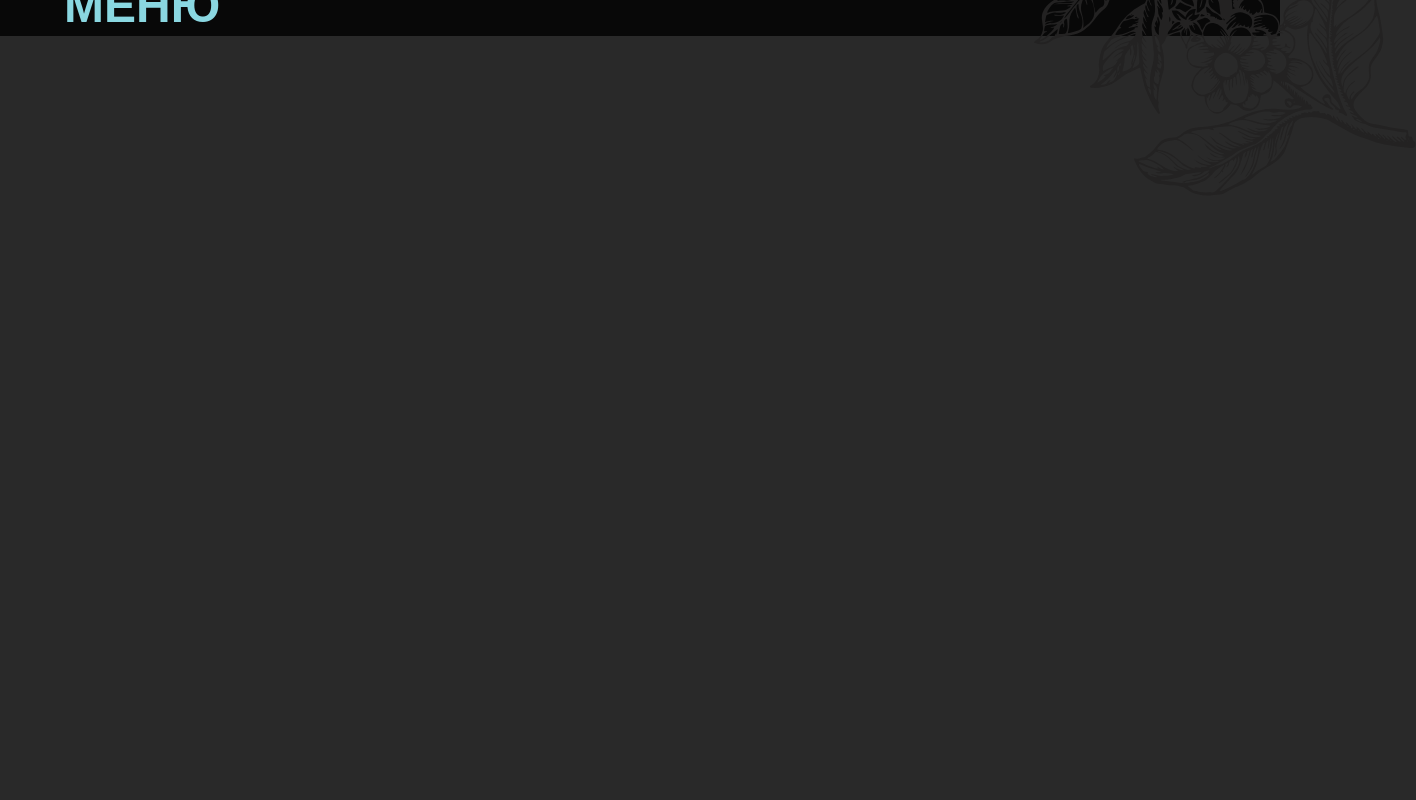
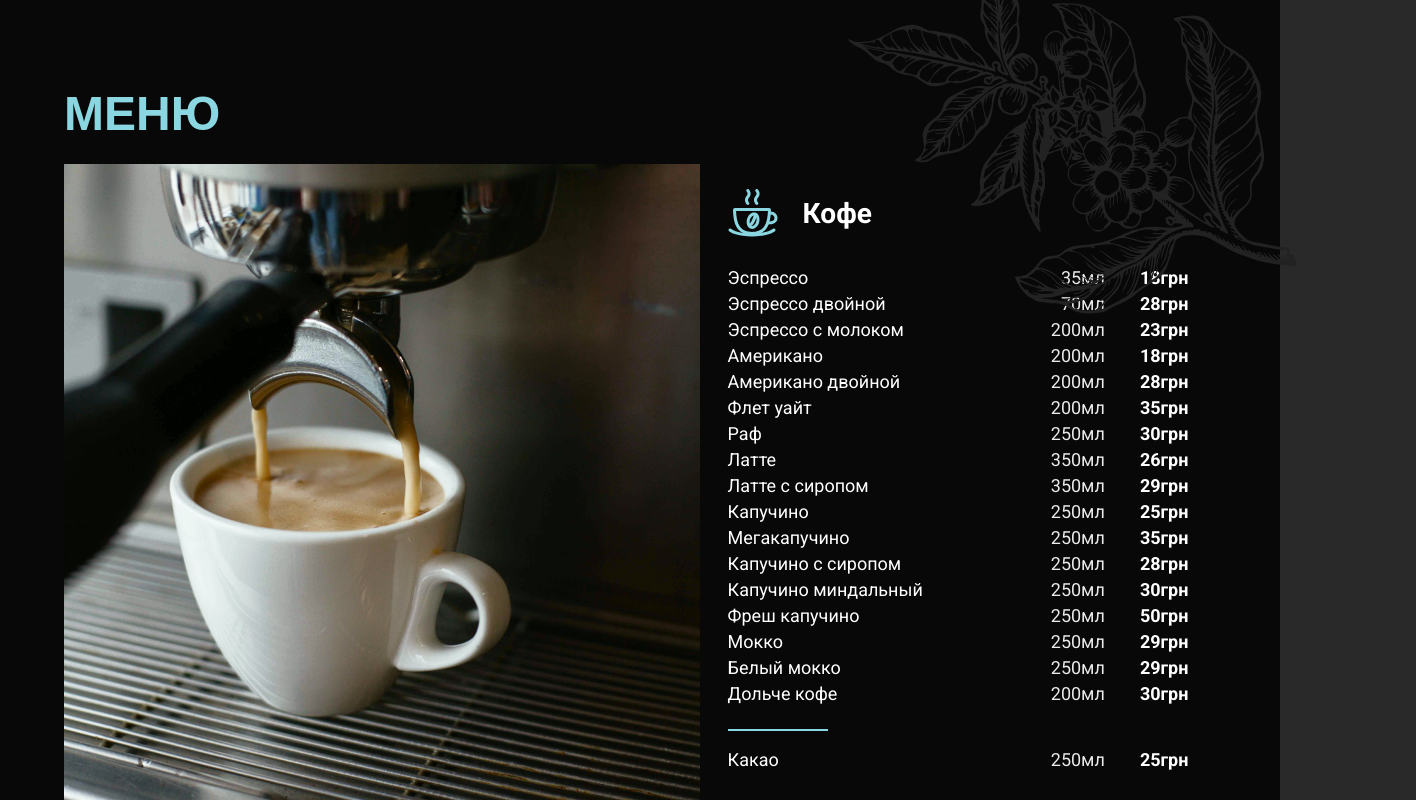
Before and after one commit to Juliet-Manoilo/Coffee-Shop-Vue, a Vue app: page / in a window 1280 px wide. Shown: the part 1143-1943 px from the top of the page, 1416 px wide, since content can reach past the window. Before the commit the page ends 1339 px from the top, so only its background shows below. Built offline with nearby package versions, Linux system fonts and the light colour scheme.

Commit message:
:construction: section added

```diff
--- a/src/components/icons/Coffeemachine.vue
+++ b/src/components/icons/Coffeemachine.vue
@@ -6,7 +6,6 @@
     fill="none"
     xmlns="http://www.w3.org/2000/svg"
   >
-    <defs>
     <path
       fill-rule="evenodd"
       clip-rule="evenodd"
@@ -85,7 +84,6 @@
       d="M38.5769 49.4898C37.9233 48.9945 37.7963 48.0473 38.2933 47.3742C39.3013 46.0089 40.4235 44.3894 41.5268 40.3946C41.7499 39.5869 42.5713 39.1059 43.3615 39.3204C44.1517 39.5348 44.6114 40.3635 44.3884 41.1712C43.1663 45.5959 41.8513 47.5548 40.6602 49.168C40.1632 49.8411 39.2305 49.9852 38.5769 49.4898Z"
       fill="#8AD7E1"
     />
-    </defs>
   </svg>
 </template>
 
--- a/src/components/icons/Icons.vue
+++ b/src/components/icons/Icons.vue
@@ -13,7 +13,7 @@ export default {
   components: {
     [getName("location")]: () => import("./Location.vue"),
     [getName("tracery")]: () => import("./tracery.vue"),
-    [getName("coffeemachine")]: () => import("./Coffeemachine"),
+    [getName("coffeemachine")]: () => import("./Coffeemachine.vue"),
     [getName("crescent")]: () => import("./crescent.vue"),
     [getName("gift")]: () => import("./Gift.vue"),
     [getName("coffee-hot")]: () => import("./Coffee-hot.vue"),
--- a/src/components/sections/Video.vue
+++ b/src/components/sections/Video.vue
@@ -13,8 +13,8 @@
       <h1 class="video__title">7-й кофе в подарок</h1>
       <p class="video__description">получи карточку и фиксируй заказы</p>
       <div class="video__buttons">
-        <a href="#" class="video__link">меню</a>
-        <a href="/src/views/Beans.vue" class="video__link">кофе в зернах</a>
+        <a href="./menu-list.vue" class="video__link">меню</a>
+        <router-link to="/beans" class="video__link">кофе в зернах</router-link>
       </div>
     </div>
   </section>
--- a/src/components/sections/advantages.vue
+++ b/src/components/sections/advantages.vue
@@ -7,7 +7,7 @@
         class="advantages__item"
         :key="advantage.id"
       >
-        <Icon :icon="advantage.icon" />
+        <Icon :icon="advantage.icon" class="advantages__icon-list" />
         <h2 class="advantages__title">{{ advantage.title }}</h2>
         <p class="advantages__description">{{ advantage.description }}</p>
         <span class="advantages__undertext">{{ advantage.smallText }}</span>
@@ -51,6 +51,15 @@ export default {
   &__item {
     width: 30%;
     z-index: 50;
+    &:hover .advantages__icon-list {
+      transform: translatey(-5px);
+      transition: 0.5s ease;
+    }
+    &:nth-child(2):hover .advantages__icon-list {
+      -webkit-transform: rotate(20deg);
+      transform: rotate(20deg);
+      transition: 0.5s ease;
+    }
   }
   &__icon {
     transform: rotate(135.06deg) scaleX(-1);
@@ -60,7 +69,7 @@ export default {
     top: -180px;
   }
   &__title {
-    width: 70%;
+    width: 55%;
     margin: auto;
     padding-bottom: 20px;
     margin-bottom: 20px;
@@ -88,5 +97,8 @@ export default {
     font-weight: 300;
     color: $light-grey;
   }
+  &__icon-list {
+    margin-bottom: 30px;
+  }
 }
 </style>
--- a/src/components/sections/data.js
+++ b/src/components/sections/data.js
@@ -2,17 +2,128 @@
 export const advantagesList = [
 {
     id: 1,
-    icon: '',
+    icon: 'coffeemachine',
     title: 'Отличное качество кофе',
     description: 'Покупаем свежие зерна только у проверенных поставщиков. Обжариваем, мелем и варим мега вкусный кофе. Все кто пробовал наш кофе - теперь наши постоянные клиенты.',
 },
 { id: 2,
-    icon: '',
+    icon: 'crescent',
     title: 'Выпечка собственного производства',
     description: 'Наши круасаны всегда свежие и всегда вкусные. наши круасаны всегда свежие и всегда вкусные. наши круасаны наши круасаны наши круасаны всегда свежие и всегда вкусные.',},
 { id: 3,
-    icon: '',
+    icon: 'gift',
     title: 'Всегда приятные бонусы',
     description: 'Седьмой кофе в подарок. Получи карточку и собирай отметки. Покупай кофе в зернах и получи эспрессо в подарок.*',
     smallText: '*предложение действует при покупке от 100грамм'},
 ];
+
+export const coffeeMenu = [
+    {
+        id: 1,
+        name: 'Эспрессо',
+        ml: '35',
+        price: '18',
+    },
+    {
+        id: 2,
+        name: 'Эспрессо двойной',
+        ml: '70',
+        price: '28',
+    },
+    {
+        id: 3,
+        name: 'Эспрессо c молоком',
+        ml: '200',
+        price: '23',
+    },
+    {
+        id: 4,
+        name: 'Американо',
+        ml: '200',
+        price: '18',
+    },
+    {
+        id: 5,
+        name: 'Американо двойной',
+        ml: '200',
+        price: '28',
+    },
+    {
+        id: 6,
+        name: 'Флет уайт',
+        ml: '200',
+        price: '35',
+    },
+    {
+        id: 7,
+        name: 'Раф',
+        ml: '250',
+        price: '30',
+    },
+    {
+        id: 8,
+        name: 'Латте',
+        ml: '350',
+        price: '26',
+    },
+    {
+        id: 9,
+        name: 'Латте с сиропом',
+        ml: '350',
+        price: '29',
+    },
+    {
+        id: 10,
+        name: 'Капучино',
+        ml: '250',
+        price: '25',
+    },
+    {
+        id: 11,
+        name: 'Мегакапучино',
+        ml: '250',
+        price: '35',
+    },
+    {
+        id: 12,
+        name: 'Капучино c сиропом',
+        ml: '250',
+        price: '28',
+    },
+    {
+        id: 13,
+        name: 'Капучино миндальный',
+        ml: '250',
+        price: '30',
+    },
+    {
+        id: 14,
+        name: 'Фреш капучино',
+        ml: '250',
+        price: '50',
+    },
+    {
+        id: 15,
+        name: 'Мокко',
+        ml: '250',
+        price: '29',
+    },
+    {
+        id: 16,
+        name: 'Белый мокко',
+        ml: '250',
+        price: '29',
+    },
+    {
+        id: 17,
+        name: 'Дольче кофе',
+        ml: '200',
+        price: '30',
+    },
+    {
+        id: 18,
+        name: 'Какао',
+        ml: '250',
+        price: '25',
+    },
+]
--- /dev/null
+++ b/src/components/sections/menu-list.vue
@@ -0,0 +1,112 @@
+ <template>
+  <div class="menu" id="menu">
+    <Icon icon="tracery" class="menu__icon" />
+    <h2 class="menu__title">меню</h2>
+    <div class="menu__row">
+      <img src="./menu1.png" alt="coffee" />
+      <div class="menu__content">
+        <h3 class="menu__subtitle-name">
+          <Icon icon="coffee-hot" class="menu__icon-title" />Кофе
+        </h3>
+        <div
+          class="menu__positions"
+          v-for="position in coffeeMenu"
+          :key="position.id"
+        >
+          <span class="menu__name">{{ position.name }}</span>
+          <div class="menu__characteristics">
+            <span class="menu__quantity">{{ position.ml }}мл</span>
+            <span class="menu__price">{{ position.price }}грн</span>
+          </div>
+        </div>
+      </div>
+    </div>
+  </div>
+</template>
+
+<script>
+import Icon from "../icons/Icons.vue";
+import { coffeeMenu } from "./data.js";
+export default {
+  name: "MenuList",
+  components: { Icon },
+  data() {
+    return {
+      coffeeMenu,
+    };
+  },
+};
+</script>
+
+<style lang="scss">
+@import "/src/styles/style.scss";
+.menu {
+  width: 90%;
+  margin: auto;
+  position: relative;
+
+  &__title {
+    text-transform: uppercase;
+    color: $main-color;
+    margin-bottom: 20px;
+    font-family: $title-font;
+    font-size: $subtitle;
+  }
+  &__icon {
+    position: absolute;
+    right: -7%;
+    top: -110px;
+    z-index: 0;
+  }
+  &__content {
+    font-size: $nav-logo;
+    width: 40%;
+    margin: auto;
+  }
+  &__icon-title {
+    margin-right: 25px;
+  }
+  &__row {
+    display: flex;
+  }
+  &__subtitle-name {
+    display: flex;
+    align-items: center;
+    margin-bottom: 30px;
+    font-weight: 600;
+    &:hover .menu__icon-title {
+      -webkit-transform: rotate(20deg);
+      transform: rotate(20deg);
+      transition: 0.5s ease;
+    }
+  }
+  &__quantity {
+    margin-right: 35px;
+    color: $light-grey;
+    font-weight: 300;
+  }
+  &__positions {
+    display: flex;
+    width: 100%;
+    justify-content: space-between;
+    font-size: $nav;
+    font-weight: 400;
+    margin-bottom: 5px;
+    &:last-child {
+      padding-top: 40px;
+      position: relative;
+      &::before {
+        content: "";
+        width: 100px;
+        border-top: 2px solid $main-color;
+        position: absolute;
+        left: 0;
+        top: 20px;
+      }
+    }
+  }
+  &__price {
+    font-weight: 600;
+  }
+}
+</style>
--- a/src/components/sections/menu.vue
+++ /dev/null
@@ -1,35 +0,0 @@
- <template>
-  <div class="menu">
-    <Icon icon="tracery" class="menu__icon" />
-    <h2 class="menu__title">меню</h2>
-  </div>
-</template>
-
-<script>
-import Icon from "../icons/Icons.vue";
-export default {
-  name: "MenuList",
-  components: { Icon },
-};
-</script>
-
-<style lang="scss">
-@import "/src/styles/style.scss";
-.menu {
-  width: 90%;
-  margin: auto;
-  position: relative;
-  &__title {
-    text-transform: uppercase;
-    color: $main-color;
-    margin-bottom: 20px;
-    font-family: $title-font;
-    font-size: $subtitle;
-  }
-  &__icon {
-    position: absolute;
-    right: -200px;
-    top: -120px;
-  }
-}
-</style>
--- a/src/views/Menu.vue
+++ b/src/views/Menu.vue
@@ -9,7 +9,7 @@
 <script>
 import Video from "../components/sections/Video.vue";
 import Advantages from "../components/sections/advantages.vue";
-import MenuList from "../components/sections/menu.vue";
+import MenuList from "../components/sections/menu-list.vue";
 
 export default {
   name: "Menu",
```
Also changed, not shown: src/components/sections/menu1.png (renamed from src/assets/menu1.png). Lines whose indentation alone changed are shown as unchanged.
